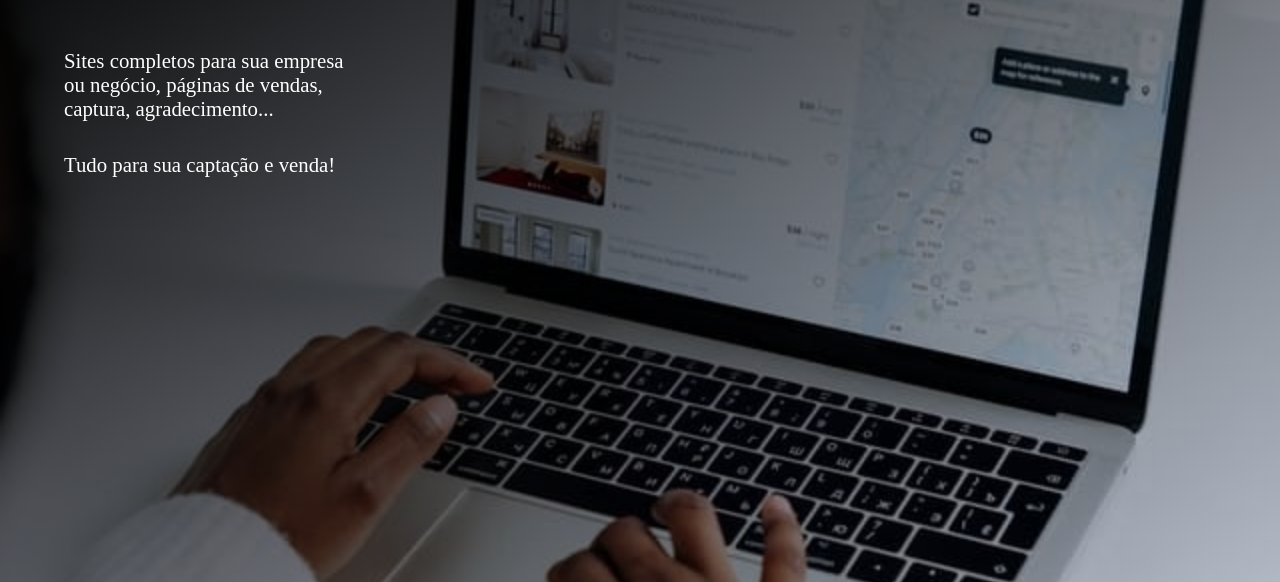
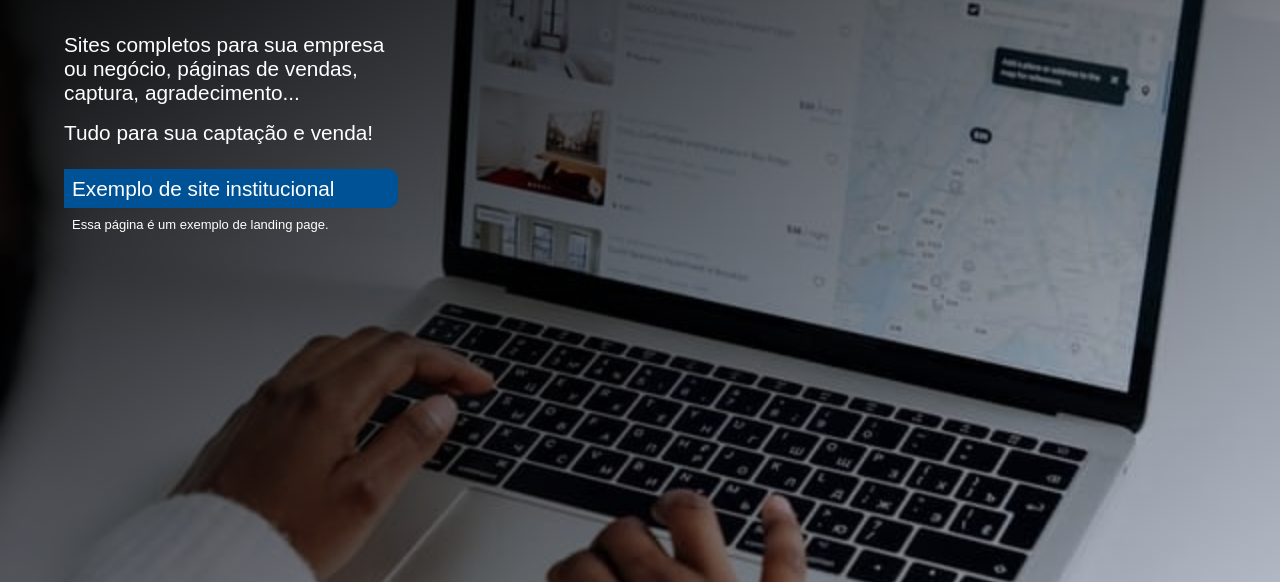
Before and after one commit to danilobserafim/landingpage, a plain HTML site: page landing/index.html in a window 1280 px wide. Shown: the part 115-697 px from the top of the page. Drawn offline with Linux system fonts and the light colour scheme.

Commit message:
link adicionado no modal

```diff
--- a/landing/index.html
+++ b/landing/index.html
@@ -16,6 +16,9 @@
                 captura, agradecimento...</p>
 
             <p>Tudo para sua captação e venda! </p>
+            <a href="https://barfim.000webhostapp.com" target="_blank">Exemplo de site institucional</a>
+            <small>Essa página é um exemplo de landing page.</small>
+
     </article>
 
     <div id="social">
--- a/landing/style.css
+++ b/landing/style.css
@@ -5,6 +5,7 @@ box-sizing: border-box;
 }
 
 body{
+    font-family: sans-serif;
     height: 90vh;
     width: 100%;
     background: linear-gradient(to right bottom, black, transparent), url("./background.jpg");
@@ -22,7 +23,23 @@ article h2{
     margin-bottom: 64px;
 }
 p{
-    margin-top: 32px;
+    margin: -16px 0 32px 0 ;
+
+}
+article a{
+    background-color: rgb(0, 82, 150);
+    padding: 8px 64px 8px 8px ;
+    border-radius: 0 10px 10px 0;
+    color: white;
+    text-decoration: none;
+}
+a:hover{
+    filter: brightness(1.1);
+}
+article small{
+    display: block;
+    margin: 16px 8px;
+    font-size: small;
 }
 
 #social{
```
Also changed, not shown: index.html (+1 -1 lines).
